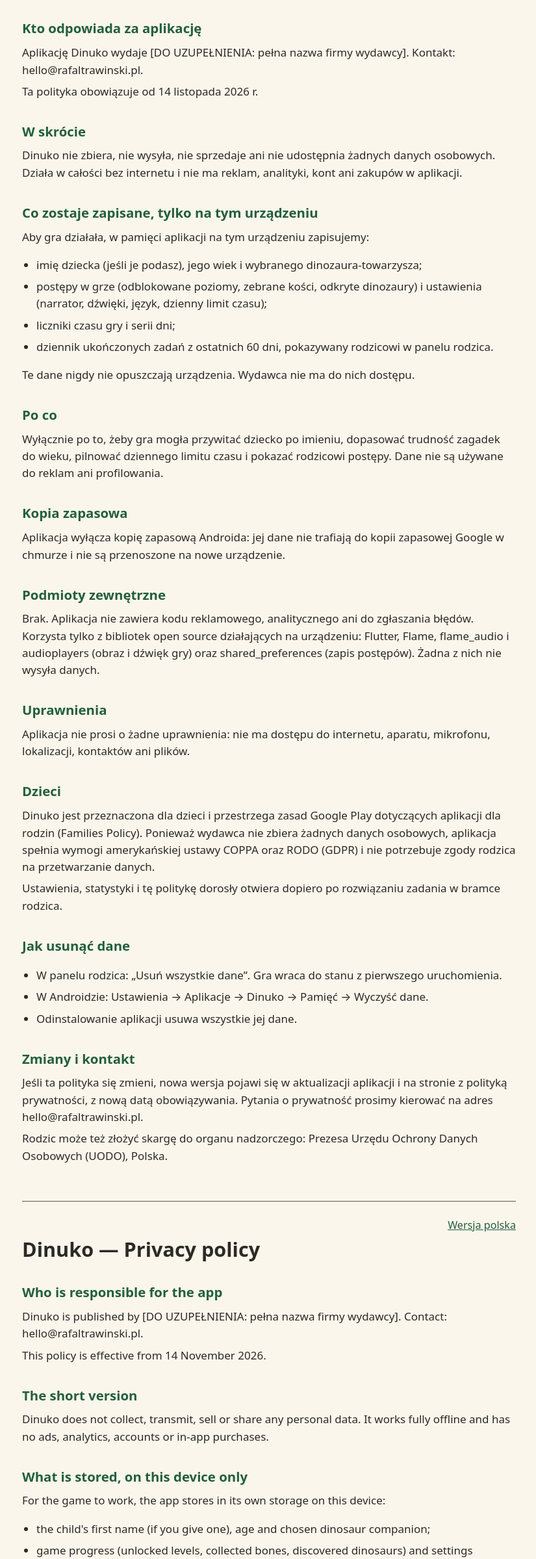
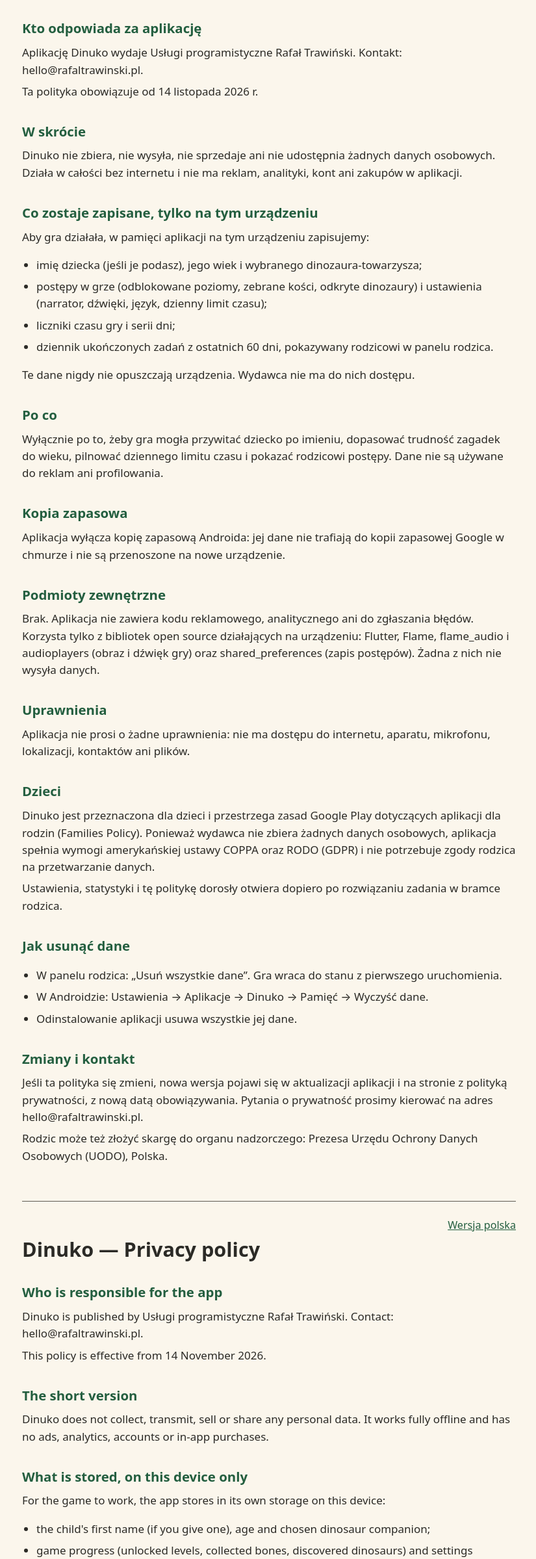
Before and after one commit to rtrawinski/dinuko-privacy, a plain HTML site: page index.html in a window 1280 px wide. Shown: the part 96-2495 px from the top of the page at 65% size, without its empty margins (226-1051 px from the left). Drawn offline with Linux system fonts and the light colour scheme.

Commit message:
Set publisher legal name

```diff
--- a/index.html
+++ b/index.html
@@ -31,7 +31,7 @@
     <p class="switch"><a href="#en">English version</a></p>
     <h1>Dinuko — Polityka prywatności</h1>
     <h2>Kto odpowiada za aplikację</h2>
-    <p>Aplikację Dinuko wydaje [DO UZUPEŁNIENIA: pełna nazwa firmy wydawcy]. Kontakt: hello@rafaltrawinski.pl.</p>
+    <p>Aplikację Dinuko wydaje Usługi programistyczne Rafał Trawiński. Kontakt: hello@rafaltrawinski.pl.</p>
     <p>Ta polityka obowiązuje od 14 listopada 2026 r.</p>
     <h2>W skrócie</h2>
     <p>Dinuko nie zbiera, nie wysyła, nie sprzedaje ani nie udostępnia żadnych danych osobowych. Działa w całości bez internetu i nie ma reklam, analityki, kont ani zakupów w aplikacji.</p>
@@ -69,7 +69,7 @@
     <p class="switch"><a href="#pl">Wersja polska</a></p>
     <h1>Dinuko — Privacy policy</h1>
     <h2>Who is responsible for the app</h2>
-    <p>Dinuko is published by [DO UZUPEŁNIENIA: pełna nazwa firmy wydawcy]. Contact: hello@rafaltrawinski.pl.</p>
+    <p>Dinuko is published by Usługi programistyczne Rafał Trawiński. Contact: hello@rafaltrawinski.pl.</p>
     <p>This policy is effective from 14 November 2026.</p>
     <h2>The short version</h2>
     <p>Dinuko does not collect, transmit, sell or share any personal data. It works fully offline and has no ads, analytics, accounts or in-app purchases.</p>
```
